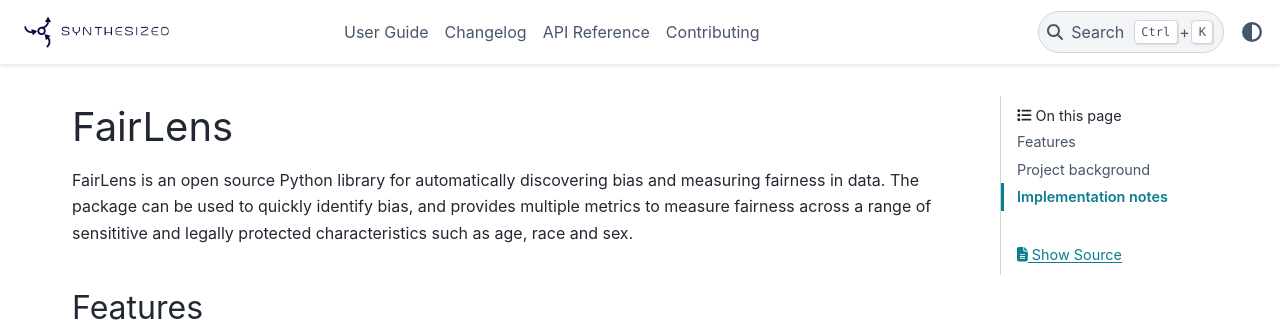
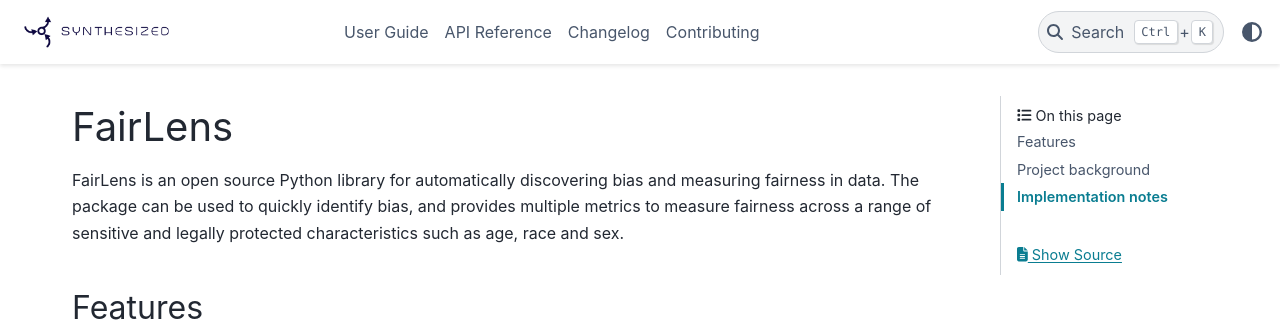
Before and after one commit to synthesized-io/fairlens, a Sphinx documentation site: the page built from docs/index.rst, in a window 1280 px wide. Shown: the top 332 px of the page. Built offline with Sphinx 7.4.7 and the PyData theme 0.15.4, drawn with Linux system fonts in a browser that asks for light colours.

Commit message:
move upper level .rst files into separate folders

```diff
--- a/docs/index.rst
+++ b/docs/index.rst
@@ -2,7 +2,7 @@
 FairLens
 ========
 
-FairLens is an open source Python library for automatically discovering bias and measuring fairness in data. The package can be used to quickly identify bias, and provides multiple metrics to measure fairness across a range of sensititive and legally protected characteristics such as age, race and sex.
+FairLens is an open source Python library for automatically discovering bias and measuring fairness in data. The package can be used to quickly identify bias, and provides multiple metrics to measure fairness across a range of sensitive and legally protected characteristics such as age, race and sex.
 
 Features
 ========
--- a/docs/api-reference.rst
+++ b/docs/reference/index.rst
@@ -6,5 +6,5 @@
    :hidden:
    :glob:
 
-   api-docs/bias
-   api-docs/sensitive
+   bias
+   sensitive
```
Also changed, not shown: other parts of docs/index.rst (+4 -4 lines), README.md (+1 -1 lines), docs/reference/bias.rst (renamed from docs/api-docs/bias.rst), docs/reference/sensitive.rst (renamed from docs/api-docs/sensitive.rst), docs/user_guide/index.rst (renamed from docs/user-guide.rst), 1 other file.
